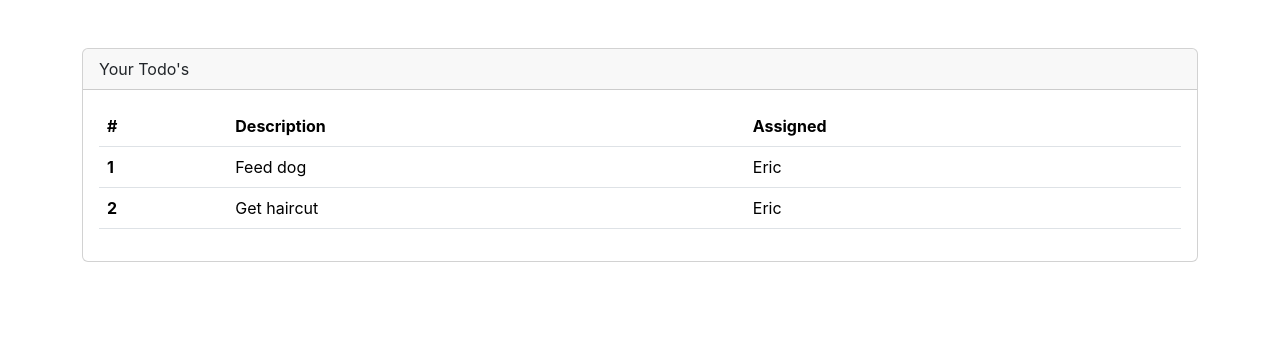
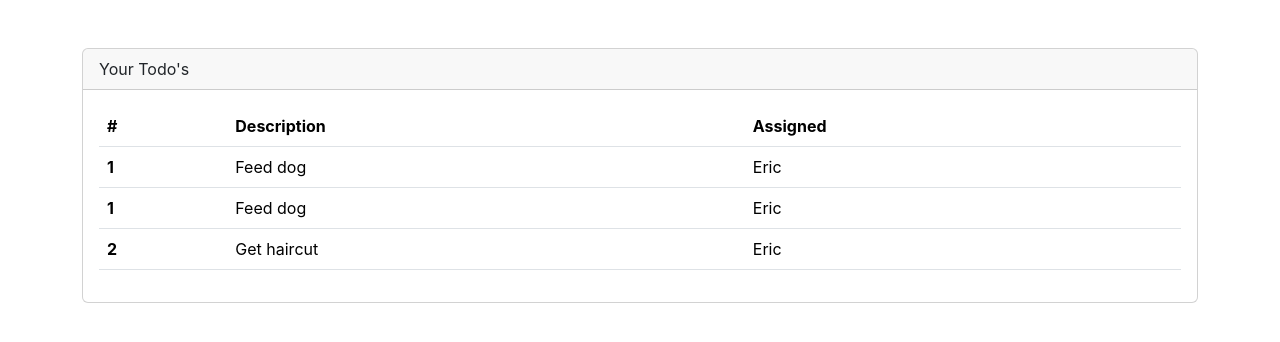
Before and after one commit to waihon/react-todos, a React (Create React App) app: page / in a window 1280 px wide. Shown: the top 342 px of the page. Built offline with nearby package versions, Linux system fonts and the light colour scheme.

Commit message:
Reuse newly created component

```diff
--- a/src/App.js
+++ b/src/App.js
@@ -19,6 +19,7 @@
             </thead>
             <tbody>
               <TodoRowItem />
+              <TodoRowItem />
               <tr>
                 <th scope="row">2</th>
                 <td>Get haircut</td>
--- a/src/components/TodoRowItem.js
+++ b/src/components/TodoRowItem.js
@@ -1,9 +1,14 @@
 function TodoRowItem() {
+
+  const rowNumber = 1;
+  const rowDescription = "Feed dog";
+  const rowAssigned = "Eric";
+
   return (
     <tr>
-      <th scope="row">1</th>
-      <td>Feed dog</td>
-      <td>Eric</td>
+      <th scope="row">{rowNumber}</th>
+      <td>{rowDescription}</td>
+      <td>{rowAssigned}</td>
     </tr>
   )
 
```
